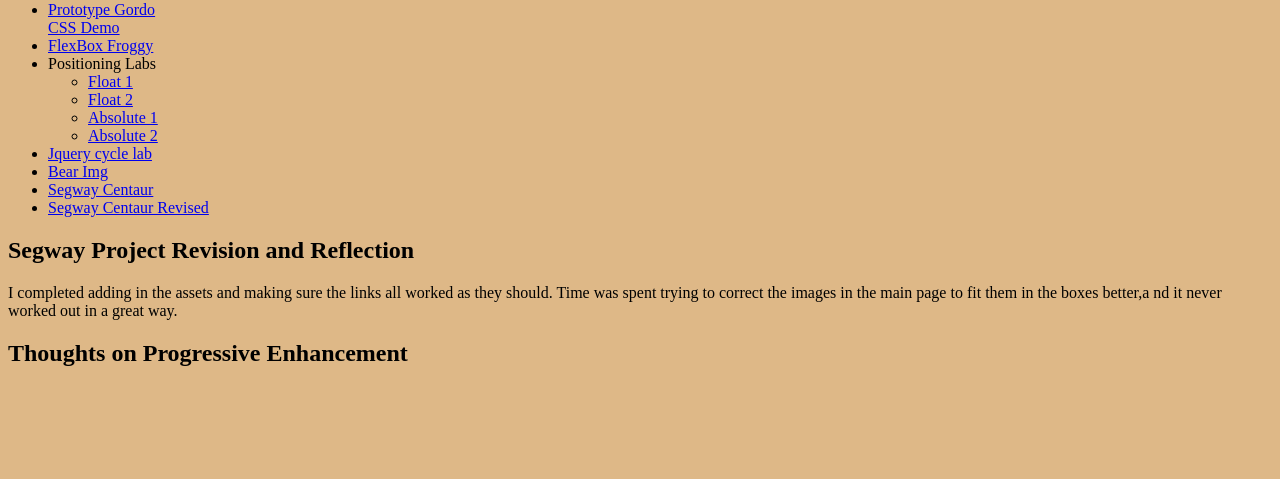
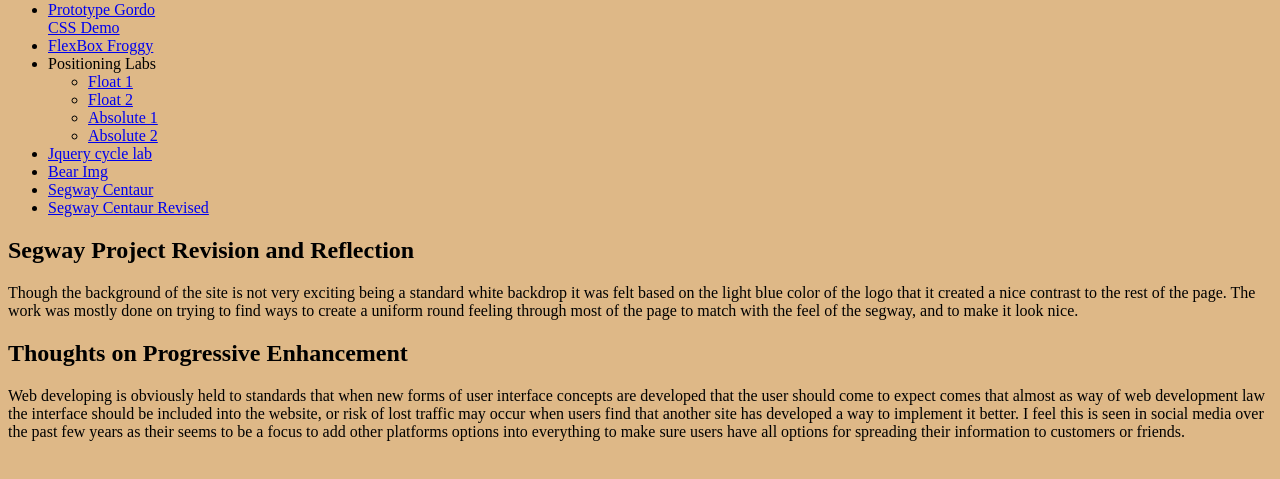
Before and after one commit to paulsburkett/ifsc-1310, a plain HTML site: page index.html in a window 1280 px wide. Shown: the part 79-558 px from the top of the page. Drawn offline with Linux system fonts and the light colour scheme.

Commit message:
Finilizing

```diff
--- a/index.html
+++ b/index.html
@@ -33,9 +33,9 @@
   </nav>
 
   <h2>Segway Project Revision and Reflection</h2>
-  <p>I completed adding in the assets and making sure the links all worked as they should. Time was spent trying to correct the images in the main page to fit them in the boxes better,a nd it never worked out in a great way.</p>
+  <p>Though the background of the site is not very exciting being a standard white backdrop it was felt based on the light blue color of the logo that it created a nice contrast to the rest of the page. The work was mostly done on trying to find ways to create a uniform round feeling through most of the page to match with the feel of the segway, and to make it look nice. </p>
 
   <h2>Thoughts on Progressive Enhancement</h2>
-  <p></p>
+  <p>Web developing is obviously held to standards that when new forms of user interface concepts are developed that the user should come to expect comes that almost as way of web development law the interface should be included into the website, or risk of lost traffic may occur when users find that another site has developed a way to implement it better. I feel this is seen in social media over the past few years as their seems to be a focus to add other platforms options into everything to make sure users have all options for spreading their information to customers or friends.</p>
 </body>
 </html>
```
